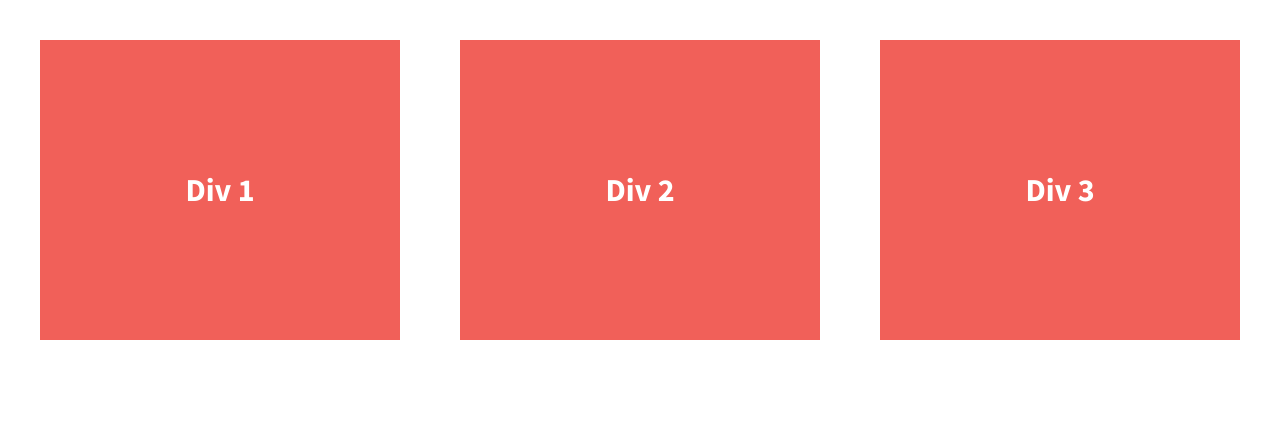
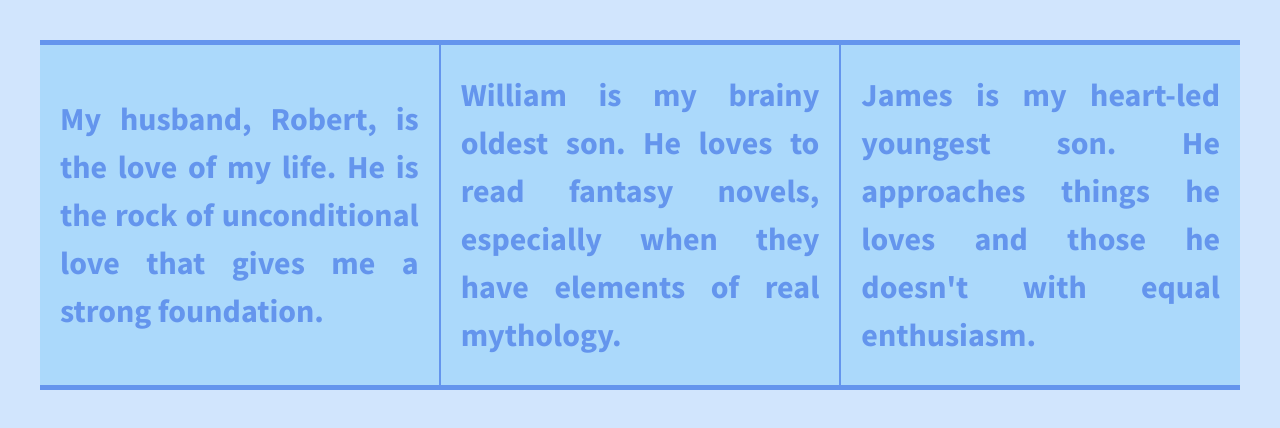
Before and after one commit to ElizabethRomig/flexbox-grid, a plain HTML site: page index.html in a window 1280 px wide. Drawn offline with nearby package versions, Linux system fonts and the light colour scheme.

Commit message:
Personalize text and add color

```diff
--- a/css/main.css
+++ b/css/main.css
@@ -96,7 +96,7 @@ textarea {
    ========================================================================== */
 
 html {
-  background-color: #fff;
+  background-color: #b3d4fc9a;
   height: 100%;
 }
 
@@ -110,21 +110,30 @@ body {
 .wrapper {
   display: flex;
   font-weight: 700;
-  justify-content: space-between;
+  justify-content: space-around;
 }
 
 .div-1,
 .div-2,
 .div-3 {
   align-items: center;
-  color: #fff;
+  background-color: rgba(135, 206, 250, 0.51);
+  border-top: 5px solid cornflowerblue;
+  border-bottom: 5px solid cornflowerblue;
+  color: cornflowerblue;
   display: flex;
   justify-content: center;
   line-height: 1.5em;
   font-size: 1.6em;
-  background-color: #f16059;
   height: 300px;
-  width: 30%;
+  width: 33%;
+  padding: 20px;
+  text-align: justify;
+}
+
+.div-1,
+.div-2 {
+  border-right: 2px solid cornflowerblue;
 }
 
 /* ==========================================================================
--- a/index.html
+++ b/index.html
@@ -23,13 +23,13 @@
 
         <section class="wrapper">
             <div class="div-1">
-                Div 1
+                My husband, Robert, is the love of my life.  He is the rock of unconditional love that gives me a strong foundation.
             </div>
             <div class="div-2">
-                Div 2
+                William is my brainy oldest son.  He loves to read fantasy novels, especially when they have elements of real mythology.
             </div>
             <div class="div-3">
-                Div 3
+                James is my heart-led youngest son.  He approaches things he loves and those he doesn't with equal enthusiasm.
             </div>
         </section>
 
```
